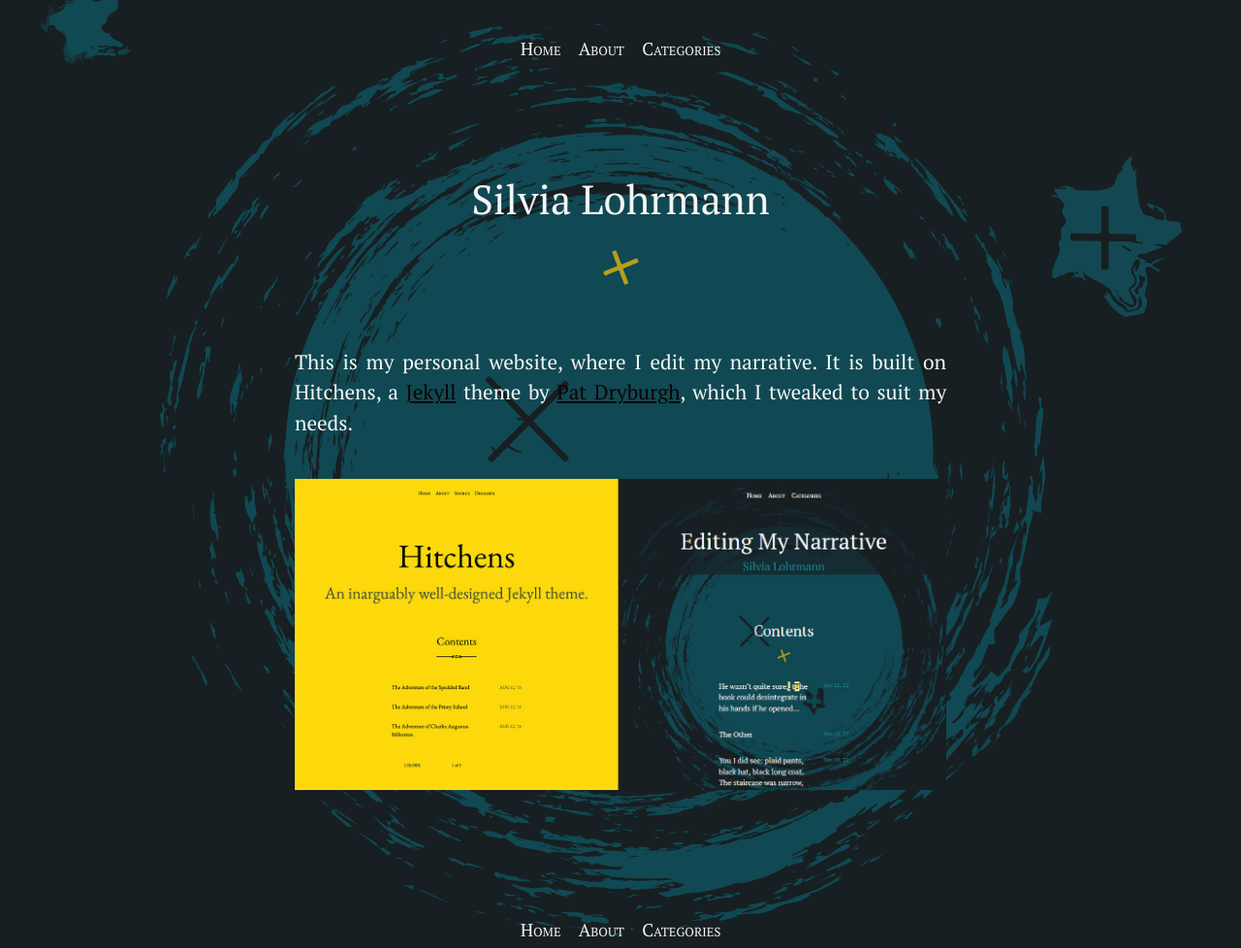
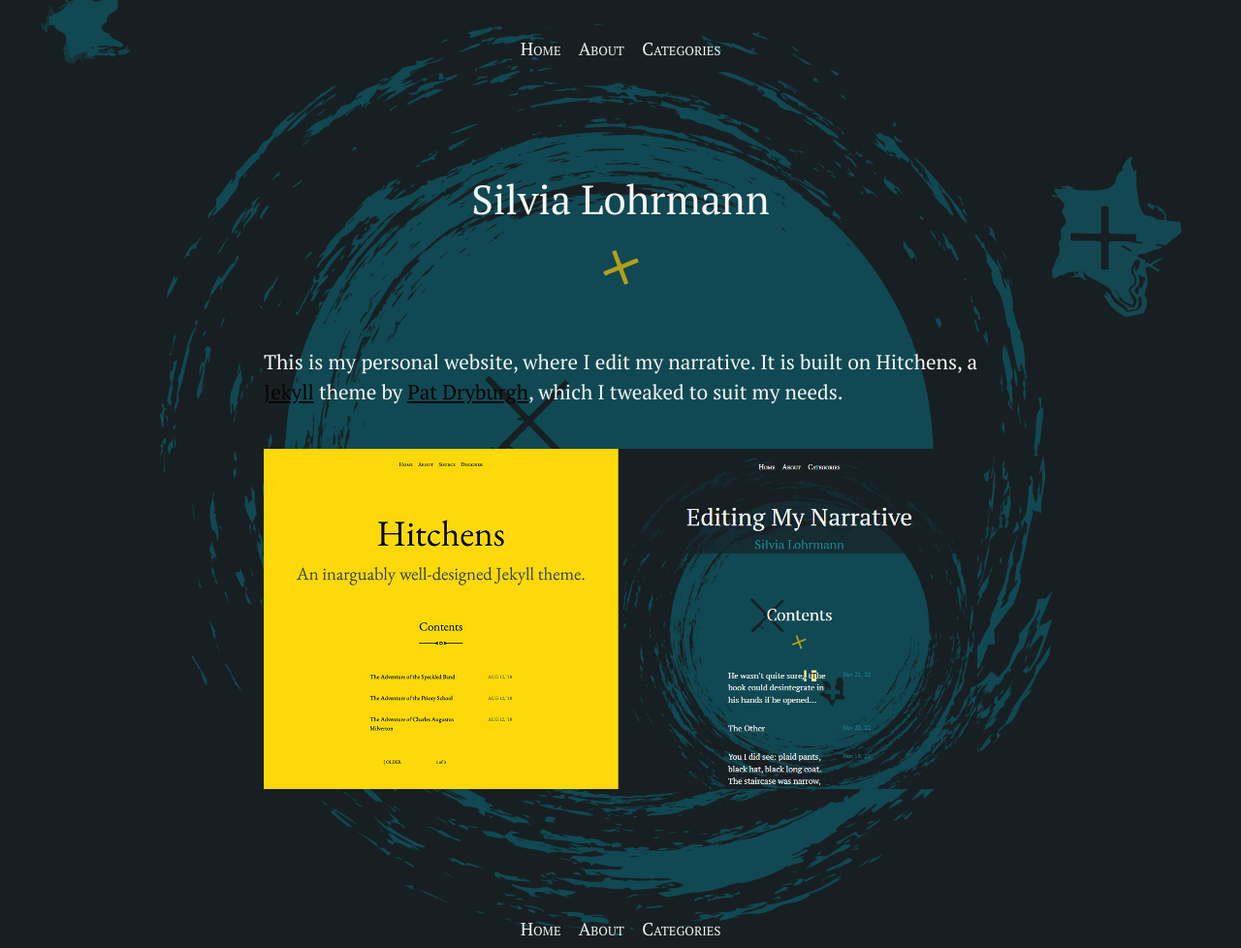
Before and after one commit to silvialohrmann/editorial, a Jekyll site: the page built from README.md, in a window 1280 px wide. Shown: the whole page at 97% size. Built offline with Jekyll 4.4.1, drawn with Linux system fonts in a browser that asks for light colours.

Commit message:
Update _article.scss

```diff
--- a/_sass/_article.scss
+++ b/_sass/_article.scss
@@ -9,7 +9,7 @@
 .post > * {
   margin-left: auto;
   margin-right: auto;
-  max-width: 42rem;
+  max-width: 46rem;
   padding: 0 1.2em;
 }
 
```
